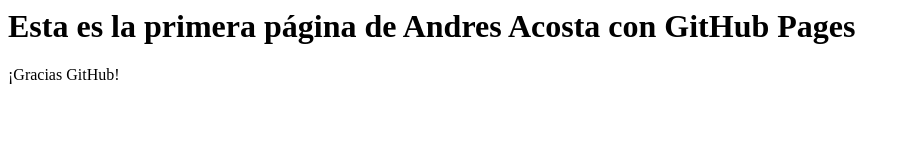
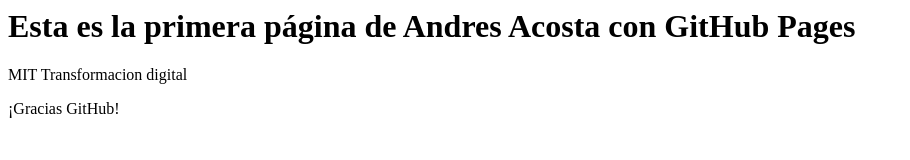
Before and after one commit to aacostam/CodeRepositorio, a plain HTML site: page index.html in a window 1280 px wide. Shown: the whole page, without its empty margins (0-910 px from the left). Drawn offline with Linux system fonts and the light colour scheme.

Commit message:
Update index.html

```diff
--- a/index.html
+++ b/index.html
@@ -1,4 +1,5 @@
 <html>
 <h1> Esta es la primera página de Andres Acosta con GitHub Pages </h1>
+<p> MIT Transformacion digital </p>
 <p>¡Gracias GitHub!</p>
 </html>
```
